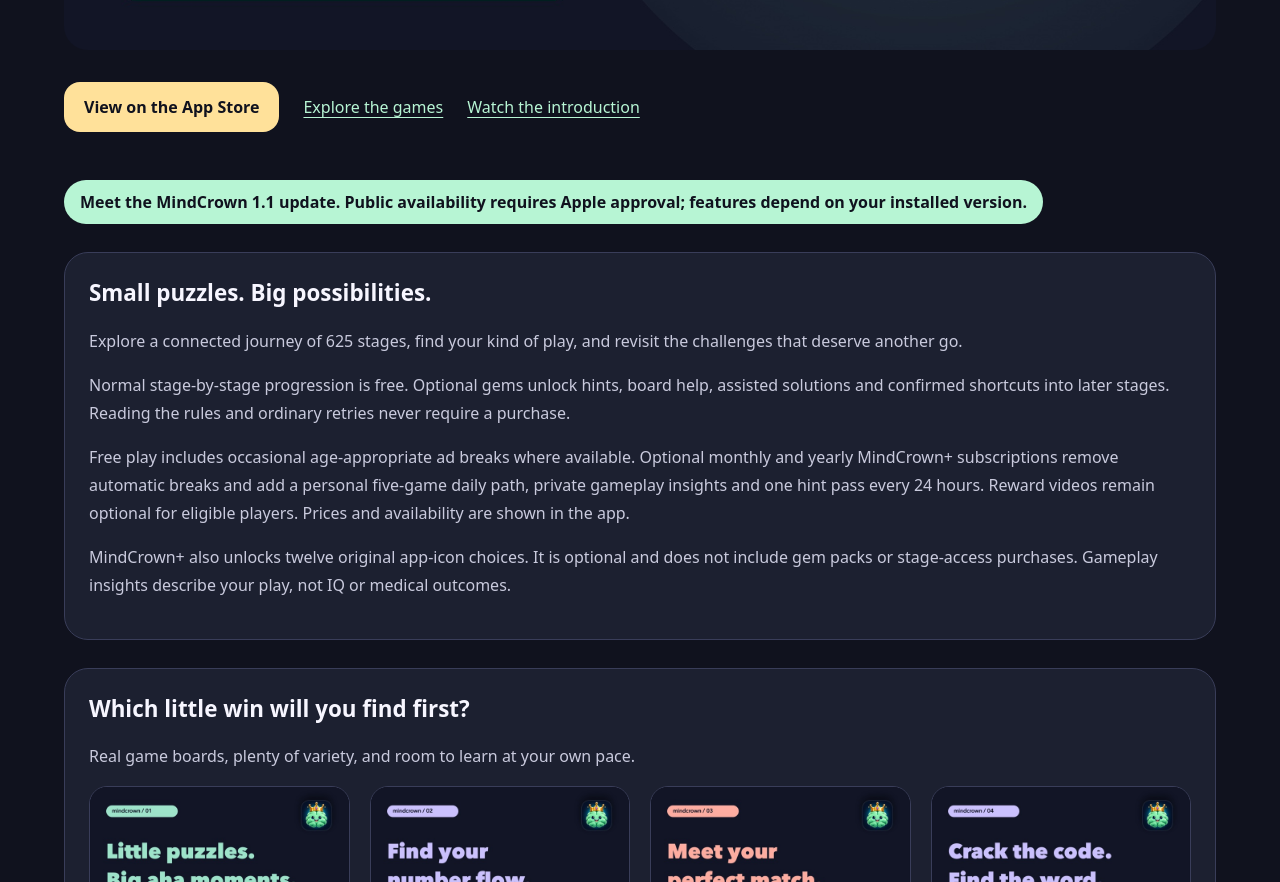
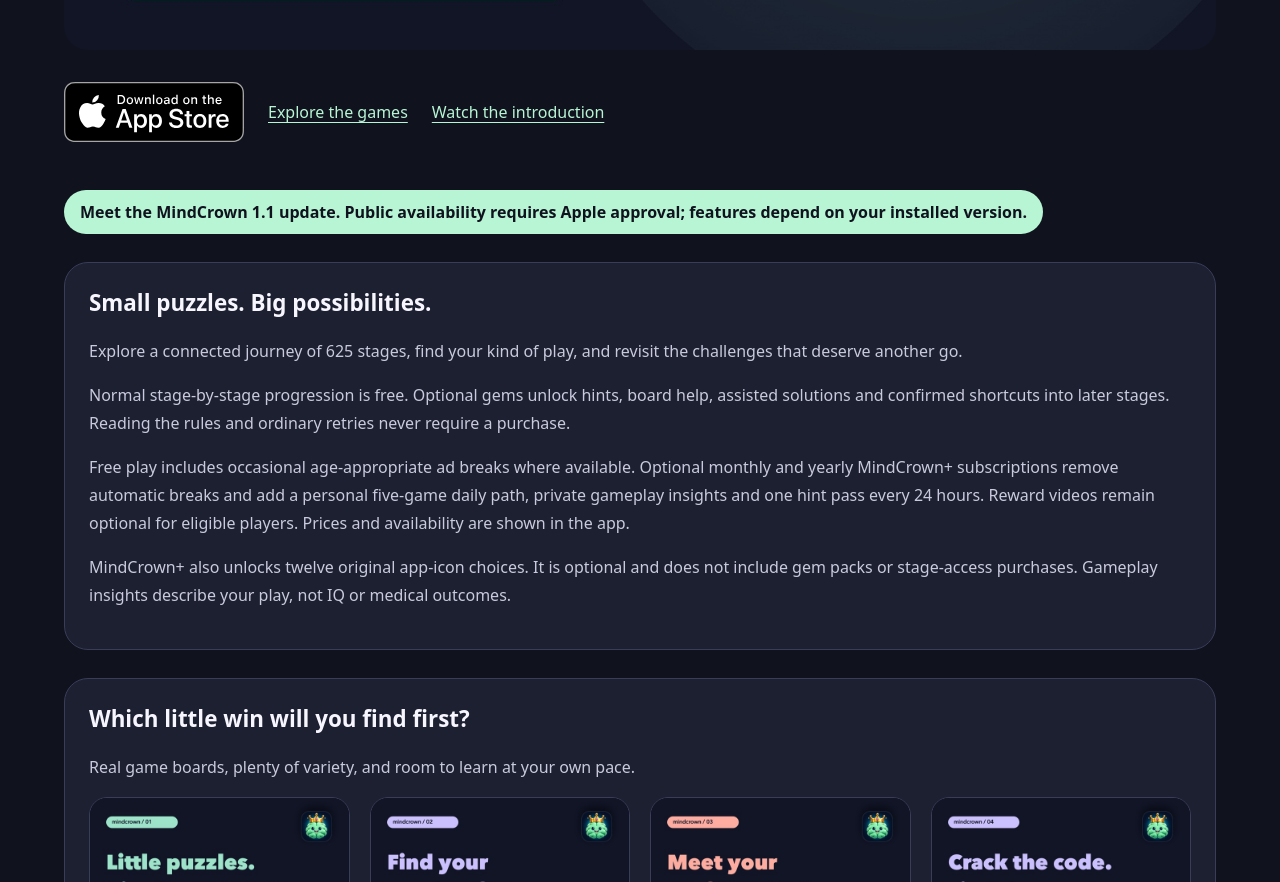
Before and after one commit to AmirDiafi/brainquest-site, a plain HTML site: page index.html in a window 1280 px wide. Shown: the part 1081-1963 px from the top of the page. Drawn offline with Linux system fonts and the light colour scheme.

Commit message:
Add official App Store download badge
Co-authored-by: Copilot <223556219+Copilot@users.noreply.github.com>

```diff
--- a/index.html
+++ b/index.html
@@ -18,7 +18,7 @@
     <h1>Find your kind<br>of clever.</h1>
     <p class="intro">Meet MindCrown, the next chapter of BrainQuest: an iPhone adventure with 30 game worlds and 6,111 challenges across logic, words, numbers, memory, and knowledge.</p>
     <img class="hero-art" src="assets/mindcrown/header.jpg" width="1920" height="1080" alt="MindCrown's crowned companion alongside real Sudoku, matching-stone, Pipe Connect and Merge boards." fetchpriority="high">
-    <nav aria-label="Explore"><a class="invite-button" href="https://apps.apple.com/app/id6834019938">View on the App Store</a><a href="#games">Explore the games</a><a href="#preview">Watch the introduction</a></nav>
+    <nav aria-label="Explore"><a class="app-store-link" href="https://apps.apple.com/app/id6834019938" aria-label="Download MindCrown on the App Store"><img src="assets/mindcrown/app-store-badge.svg" width="180" height="60" alt="Download on the App Store"></a><a href="#games">Explore the games</a><a href="#preview">Watch the introduction</a></nav>
     <p class="badge">Meet the MindCrown 1.1 update. Public availability requires Apple approval; features depend on your installed version.</p>
     <section>
       <h2>Small puzzles. Big possibilities.</h2>
--- a/style.css
+++ b/style.css
@@ -21,6 +21,8 @@ footer { color: #a7abc1; font-size: .9rem; margin-top: 40px; }
 .brand img { border-radius: 16px; }
 .hero-art { display: block; width: 100%; height: auto; border-radius: 24px; }
 .marketing nav { align-items: center; }
+.app-store-link { display: inline-flex; flex-shrink: 0; text-decoration: none; }
+.app-store-link img { display: block; width: 180px; height: auto; }
 .poster-grid { display: grid; grid-template-columns: repeat(auto-fit, minmax(min(100%, 260px), 1fr)); gap: 20px; }
 .poster-grid figure { margin: 0; overflow: hidden; border: 1px solid #393d59; border-radius: 18px; background: #10121e; }
 .poster-grid img { display: block; width: 100%; height: auto; }
```
Also changed, not shown: assets/mindcrown/app-store-badge.svg (added).
